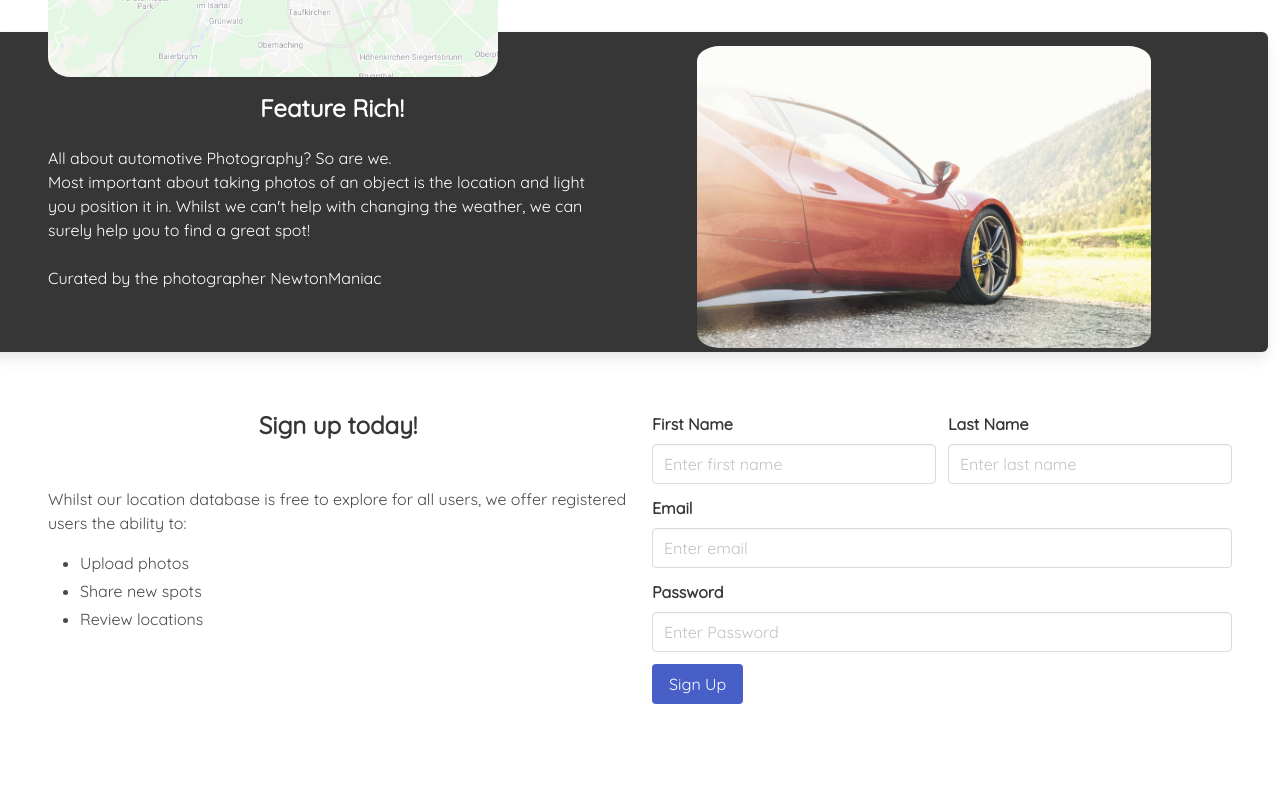
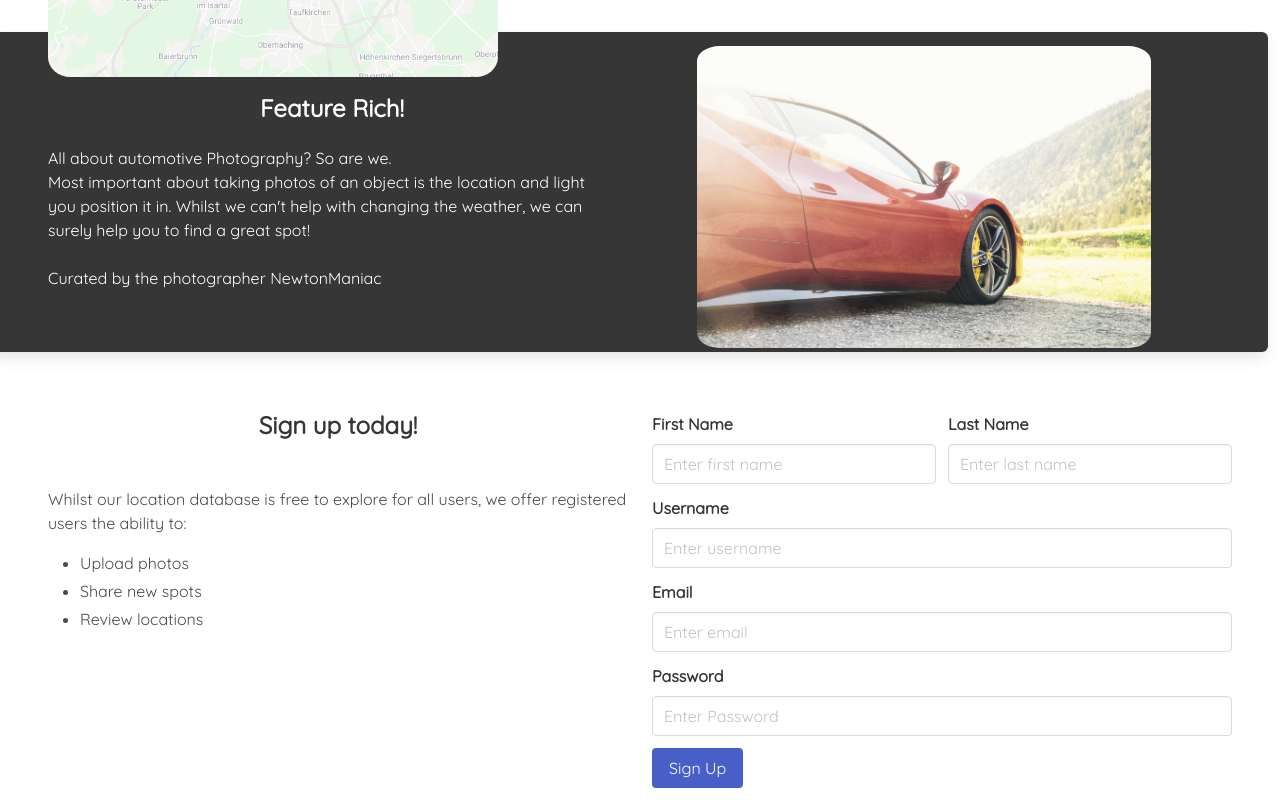
Before and after one commit to SirVectrex/Placemark_FrontEnd, a Svelte app: page / in a window 1280 px wide. Shown: the part 347-1147 px from the top of the page. Before the commit the page ends 1081 px from the top, so only its background shows below. Built offline with nearby package versions, Linux system fonts and the light colour scheme.

Commit message:
add username to signup

```diff
--- a/src/pages/components/SignUpForm.svelte
+++ b/src/pages/components/SignUpForm.svelte
@@ -6,13 +6,14 @@
     let lastName = "";
     let email = ""
     let password = "";
+    let username = "";
     let errorMessage = "";
     let successMessage = "";
 
     const placemarkservice = getContext("PlacemarkService");
 
     async function signup() {
-        let success = await placemarkservice.signup(firstName, lastName, email, password)
+        let success = await placemarkservice.signup(firstName, lastName, username, email, password)
         if (success) {
             push("/login");
         } else {
@@ -35,6 +36,10 @@
         </div>
     </div>
     <div class="field">
+        <label for="username" class="label">Username</label>
+        <input bind:value={username} id="username" class="input" type="text" placeholder="Enter username" name="username">
+    </div>
+    <div class="field">
         <label for="email" class="label">Email</label>
         <input bind:value={email} id="email" class="input" type="text" placeholder="Enter email" name="email">
     </div>
--- a/src/services/placemarkService.js
+++ b/src/services/placemarkService.js
@@ -180,11 +180,12 @@ console.log(response)
         console.log("LOGGED OUT!")
     }
 
-    async signup(firstName, lastName, email, password) {
+    async signup(firstName, lastName, username, email, password) {
         try {
             const userDetails = {
                 firstName: firstName,
                 lastName: lastName,
+                username: username,
                 email: email,
                 password: password,
             };
```
